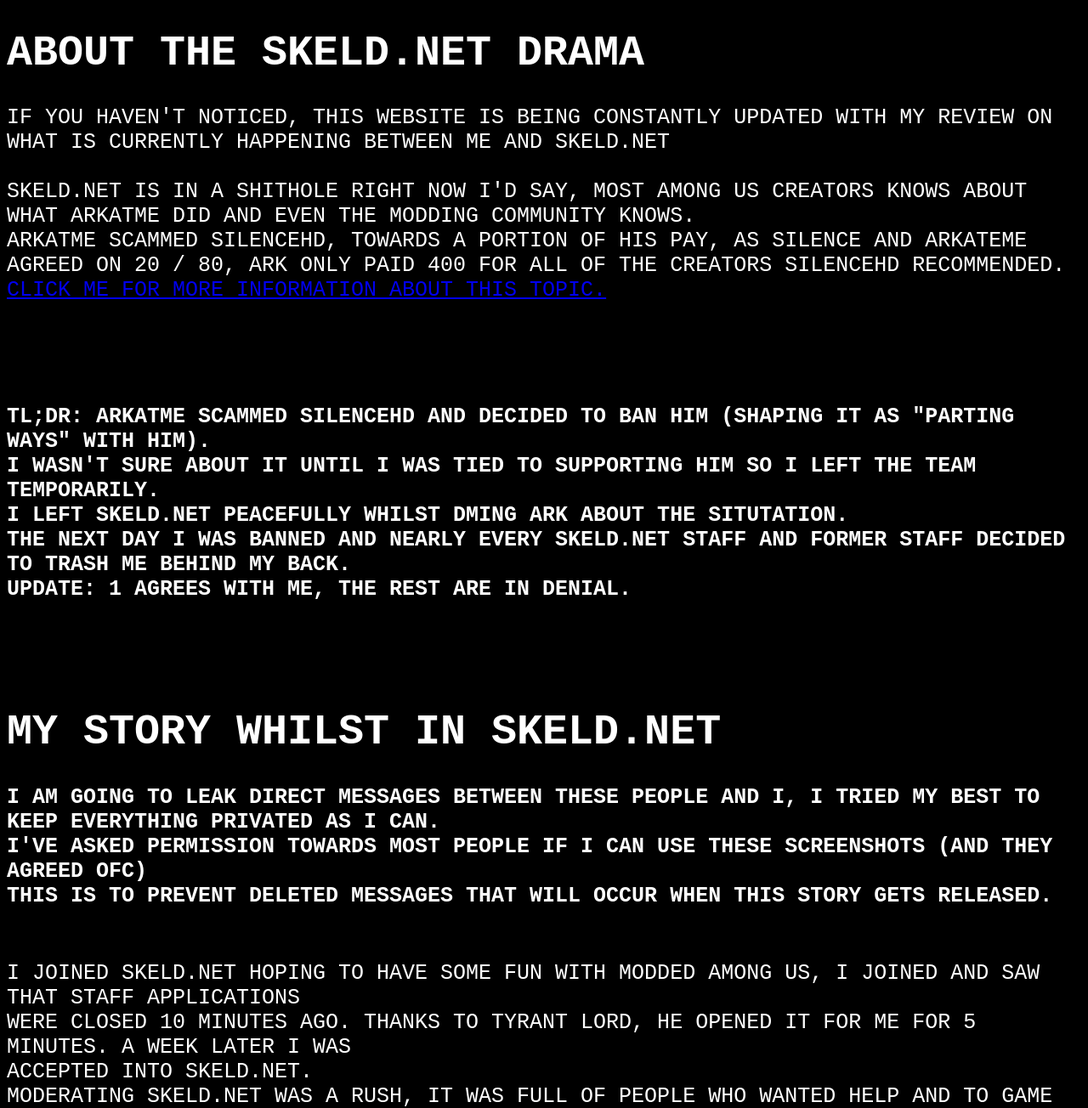
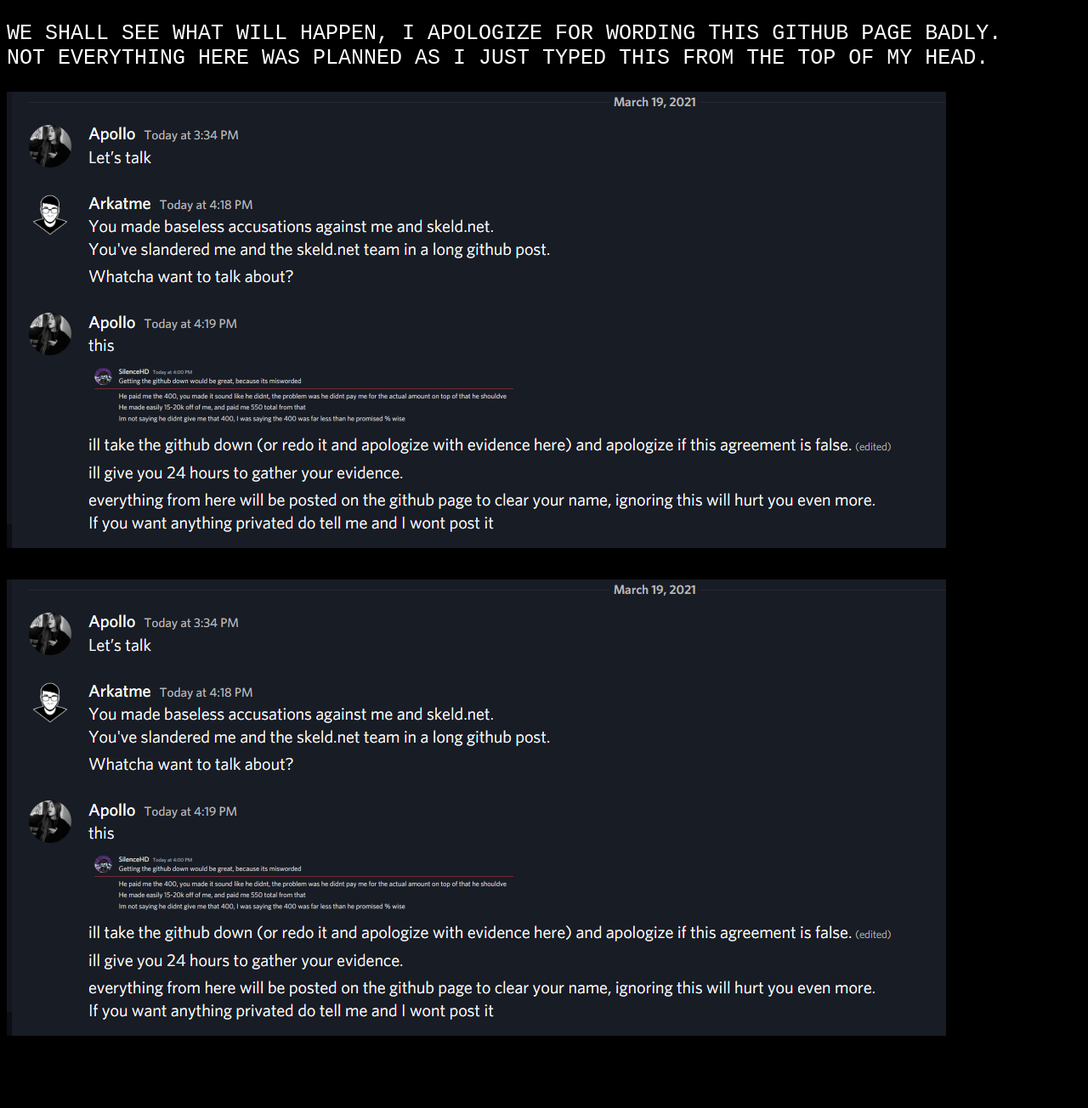
Before and after one commit to Naleksuh/skeld.net-drama, a plain HTML site: page index.html in a window 1280 px wide. Shown: the top 1304 px of the page at 85% size. After the commit the page ends 1264 px from the top, so only its background shows below. Drawn offline with Linux system fonts and the light colour scheme.

Commit message:
Update index.html

```diff
--- a/index.html
+++ b/index.html
@@ -9,7 +9,7 @@
 </head>
 
 <body>
-    <h1>About the skeld.net drama</h1>
+    <!--<h1>About the skeld.net drama</h1>
     <p>If you haven't noticed, this website is being constantly updated with my review on what is currently happening between me and skeld.net<br><br>
     skeld.net is in a shithole right now I'd say, most among us creators knows about what Arkatme did and even the modding community knows.<br>
     Arkatme scammed SilenceHD, towards a portion of his pay, as Silence and Arkateme agreed on 20 / 80, Ark only paid 400 for all of the creators SilenceHD recommended.
@@ -199,5 +199,8 @@
         I can't believe you legit thought you can create a discord bot that outshines these 5 bots that are trusted and well maintained<br>
         by lots of ACTUAL developers<br><br>
     <img src="Resources/DiscordCanary_xn1g6nS3OX.png"><br>
-        im crying lmao</p><br><br>
+        im crying lmao</p><br><br>-->
+    <p>We shall see what will happen, I apologize for wording this github page badly.<br>Not everything here was planned as I just typed this from the top of my head.</p>
+    <img src="DiscordCanary_en7seKD7Lc.png"><br><br>
+    <img src="DiscordCanary_en7seKD7Lc.png"><br><br>
 </body>
```
